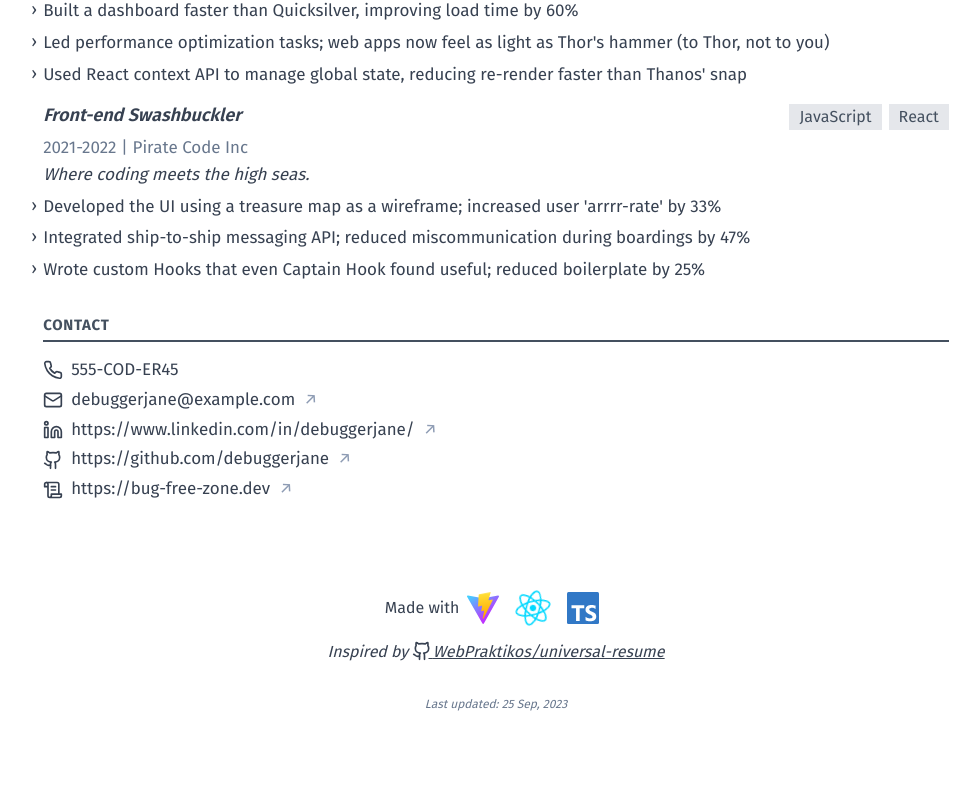
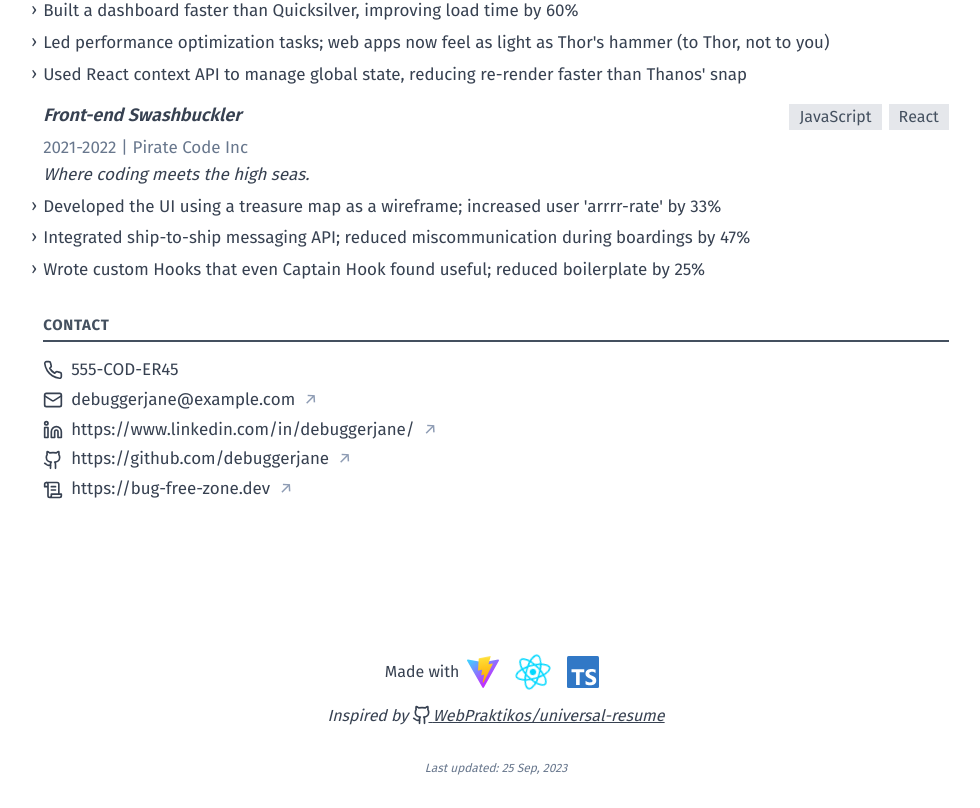
Before and after one commit to shiyuw09/react-universal-resume, a React (Vite) app: page / in a window 1280 px wide. Shown: the part 1540-2348 px from the top of the page, without its empty margins (144-1124 px from the left). Before the commit the page ends 2284 px from the top, so only its background shows below. Built offline with nearby package versions, Linux system fonts and the light colour scheme.

Commit message:
opt: add mt to footer

```diff
--- a/src/components/Footer.tsx
+++ b/src/components/Footer.tsx
@@ -5,7 +5,7 @@ import tsLogo from '/ts-logo-128.svg';
 
 function Footer() {
   return (
-    <footer className="print:hidden">
+    <footer className="print:hidden mt-16">
       <div className="flex justify-center items-center text-center">
         <span className="text-gray-700"> Made with </span>
         {/* <Heart className="inline-block w-4 text-red-500" />{' '} */}
```
